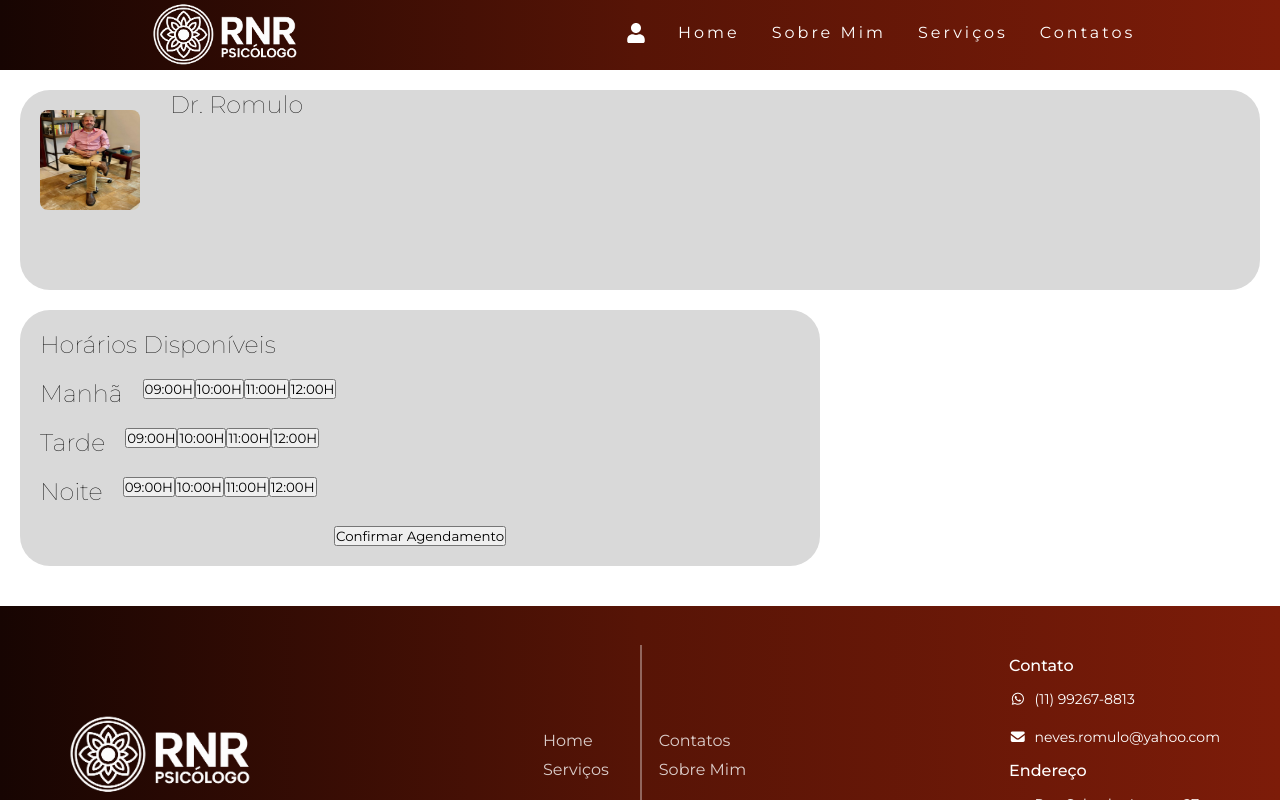
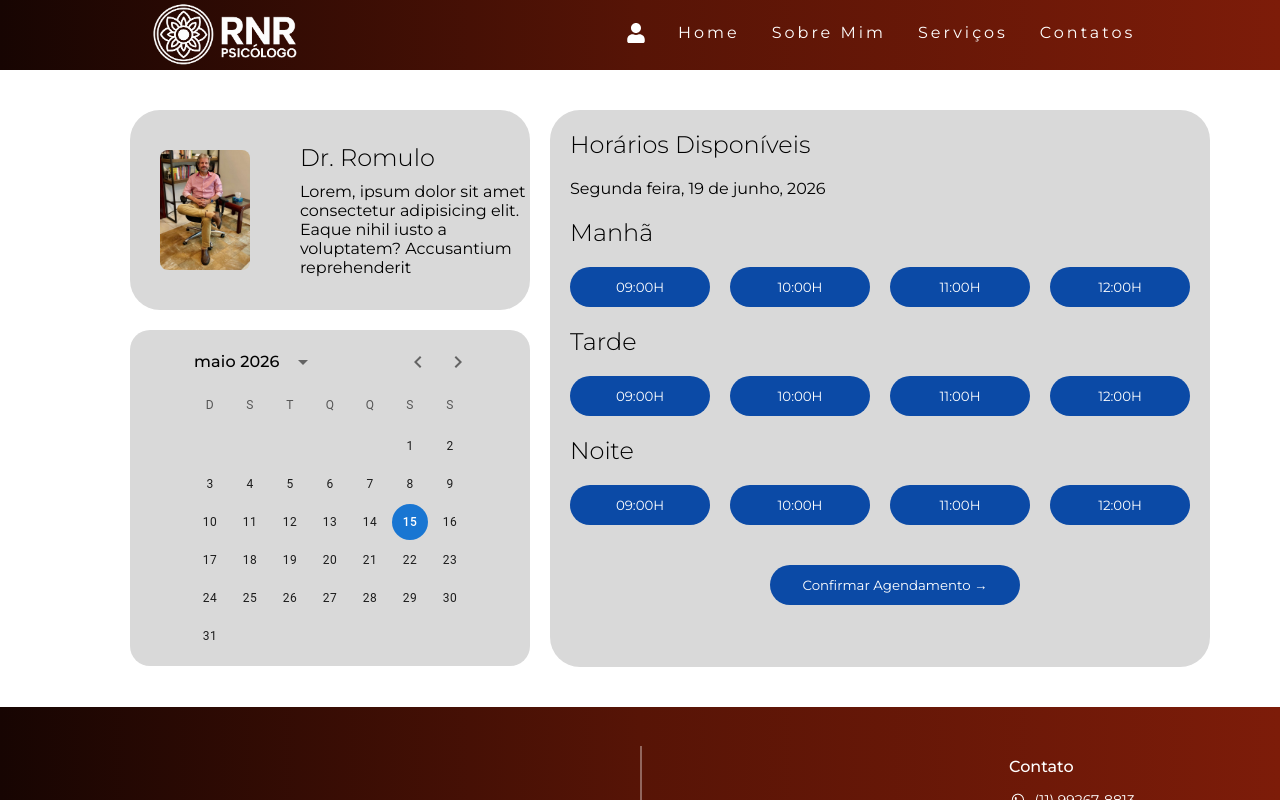
Before and after one commit to VictorEmanuel06/projeto-integrador-back-end, a React (Vite) app: page /agendamento in a window 1280 px wide. Shown: the top 800 px of the page. Built offline with nearby package versions, Linux system fonts and the light colour scheme.

Commit message:
tela de agendamento e att na tela de cadastro

```diff
--- a/src/pages/agendamento/Agendamento.css
+++ b/src/pages/agendamento/Agendamento.css
@@ -1,23 +1,50 @@
+
+
 .container-agendamento {
-  margin: 20px;
+  margin: 40px;
+  margin-left: 100px;
   display: flex;
-  flex-direction: column;
   gap: 20px;
+  justify-content: center;
 }
 
-.infopsi {
+.conteudo-agendamento{
+  display: flex;
+  gap: 20px;
+  align-items: flex-start;
+}
+
+.caixa-psi {
   border-radius: 30px;
   background: #D9D9D9;
   display: flex;
   height: 200px;
-  gap: 10px;
+  width: 400px;
+  gap: 20px;
+}
+
+.info-psi{
+ display: flex;
+ flex-direction: column;
+ margin: auto;
+}
+
+.info-psi h1 {
+  font-weight: 300;
+  padding-bottom: 10px;
 }
 
 .foto_agendamento{
-  height: 100px;
-  width: 100px;
+  height: 120px;
+  width: 120px;
   border-radius: 8px;
-  margin: 20px;
+  margin: 40px 30px;
+}
+
+.coluna-esquerda{
+  display: flex;
+  flex-direction: column;
+  gap: 20px;
 }
 
 .horarios{
@@ -25,20 +52,55 @@
   background: #D9D9D9;
   padding: 20px;
   gap: 20px;
-  max-width: 800px;
+  max-width: 700px;
+  height: 557px;
 
   display: flex;
   flex-direction: column;
   justify-content: flex-start;
 }
 
-.periodo{
+.horarios h1, h2{
+  font-weight: 300;
+}
+
+.caixa-botoes{
   display: flex;
   gap: 20px;
   flex-wrap: wrap;
 }
 
-.btn_agendamento{
-  display: flex;
-  justify-content: center;
+
+.botoes {
+  width: 140px;
+  height: 40px;
+  border: none;
+  border-radius: 20px;
+  background: #0b4aa6;
+  color: #fff;
+  font-size: 100;
+  cursor: pointer;
+  transition: 0.3s;
 }
+
+.btn-agendamento{
+  width: 250px;
+  height: 40px;
+  border: none;
+  border-radius: 20px;
+  background: #0b4aa6;
+  color: #fff;
+  font-size: 100;
+  cursor: pointer;
+  transition: 0.3s;
+
+
+
+  margin-left: 200px;
+  margin-top: 20px;
+}
+
+.calendario{
+  background: #D9D9D9;
+  border-radius: 20px;
+}
--- a/src/pages/agendamento/Agendamento.jsx
+++ b/src/pages/agendamento/Agendamento.jsx
@@ -7,51 +7,66 @@ const Agendamento = () => {
   return (
     <section className="container-agendamento">
 
-      <div className="infopsi">
+    <div className="conteudo-agendamento">
+
+      <div className="coluna-esquerda">
+      <div className="caixa-psi">
         <img src={doutor} className="foto_agendamento" />
+
+        <div className="info-psi">
         <h1>Dr. Romulo</h1>
+
           <p>
+            Lorem, ipsum dolor sit amet consectetur adipisicing elit.
+            Eaque nihil iusto a voluptatem? Accusantium reprehenderit
           </p>
+        </div>
       </div>
+
+
+
+
+        <div className="calendario">
+          <Calendario />
+        </div>
+      </div>
+
 
       <div className="horarios">
         <h1>Horários Disponíveis</h1>
-        <div className="periodo">
-          <h2>Manhã</h2>
-          <div className="botoes">
-            <button>09:00H</button>
-            <button>10:00H</button>
-            <button>11:00H</button>
-            <button>12:00H</button>
+
+        <p>Segunda feira, 19 de junho, 2026</p>
+
+
+        <h2>Manhã</h2>
+          <div className="caixa-botoes">
+            <button className="botoes">09:00H</button>
+            <button className="botoes">10:00H</button>
+            <button className="botoes">11:00H</button>
+            <button className="botoes">12:00H</button>
           </div>
-        </div>
-        <div className="periodo">
-          <h2>Tarde</h2>
-          <div className="botoes">
-            <button>09:00H</button>
-            <button>10:00H</button>
-            <button>11:00H</button>
-            <button>12:00H</button>
-          </div>
-        </div>
-        <div className="periodo">
-          <h2>Noite</h2>
-          <div className="botoes">
-            <button>09:00H</button>
-            <button>10:00H</button>
-            <button>11:00H</button>
-            <button>12:00H</button>
-          </div>
+
+        <h2>Tarde</h2>
+          <div className="caixa-botoes">
+            <button className="botoes">09:00H</button>
+            <button className="botoes">10:00H</button>
+            <button className="botoes">11:00H</button>
+            <button className="botoes">12:00H</button>
         </div>
 
-        <div className="btn_agendamento">
-          <button>Confirmar Agendamento</button>
-        </div>
+        <h2>Noite</h2>
+          <div className="caixa-botoes">
+            <button className="botoes">09:00H</button>
+            <button className="botoes">10:00H</button>
+            <button className="botoes">11:00H</button>
+            <button className="botoes">12:00H</button>
+          </div>
+
+          <button className="btn-agendamento">Confirmar Agendamento →</button>
+
       </div>
+    </div>
 
-      <div className="calendario">
-        {/* <Calendario /> */}
-      </div>
 
     </section>
 
--- a/src/pages/cadastroUsuario/CadastroUsuario.css
+++ b/src/pages/cadastroUsuario/CadastroUsuario.css
@@ -6,7 +6,7 @@ main{
     padding: 20px;
 }
 
-.card_cadastro{
+.card-cadastro{
     width:420px;
     background:#d9d9d9;
     padding:40px;
--- a/src/pages/cadastroUsuario/CadastroUsuario.jsx
+++ b/src/pages/cadastroUsuario/CadastroUsuario.jsx
@@ -32,7 +32,7 @@ const CadastroUsuario = () => {
             <input type="password"></input>
         </div>
 
-        <div className="info_cadastro">
+        <div className="info-cadastro">
             Seus dados são protegidos por protocolos de segurança.
             Não compartilhamos informações pessoais com terceiros.
         </div>
```
